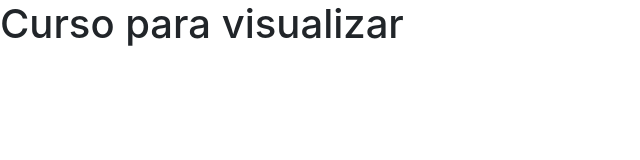
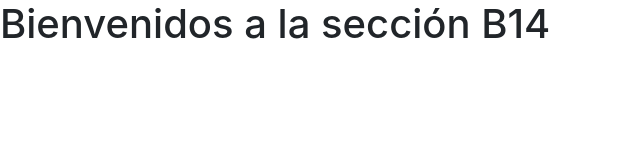
Before and after one commit to victor64bm/Pruebas-HTML, a plain HTML site: page index.html in a window 1280 px wide. Shown: the whole page, without its empty margins (0-640 px from the left). Drawn offline with nearby package versions, Linux system fonts and the light colour scheme.

Commit message:
Cambio a la sección b14

```diff
--- a/index.html
+++ b/index.html
@@ -11,7 +11,7 @@
     <title>Curso</title>
   </head>
   <body>
-    <h1>Curso para visualizar</h1>
+    <h1>Bienvenidos a la sección B14</h1>
 
     <!-- Optional JavaScript -->
     <!-- jQuery first, then Popper.js, then Bootstrap JS -->
```
